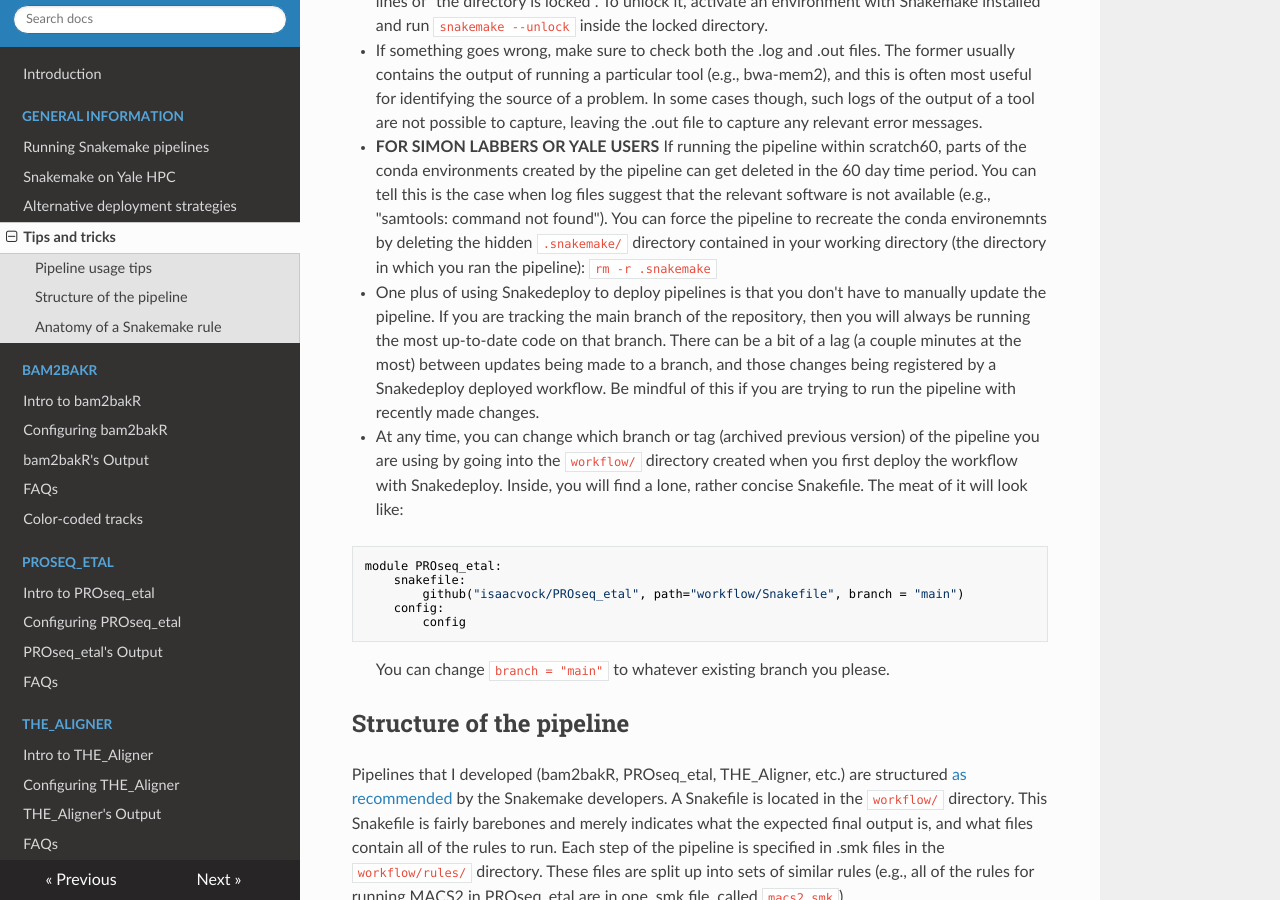
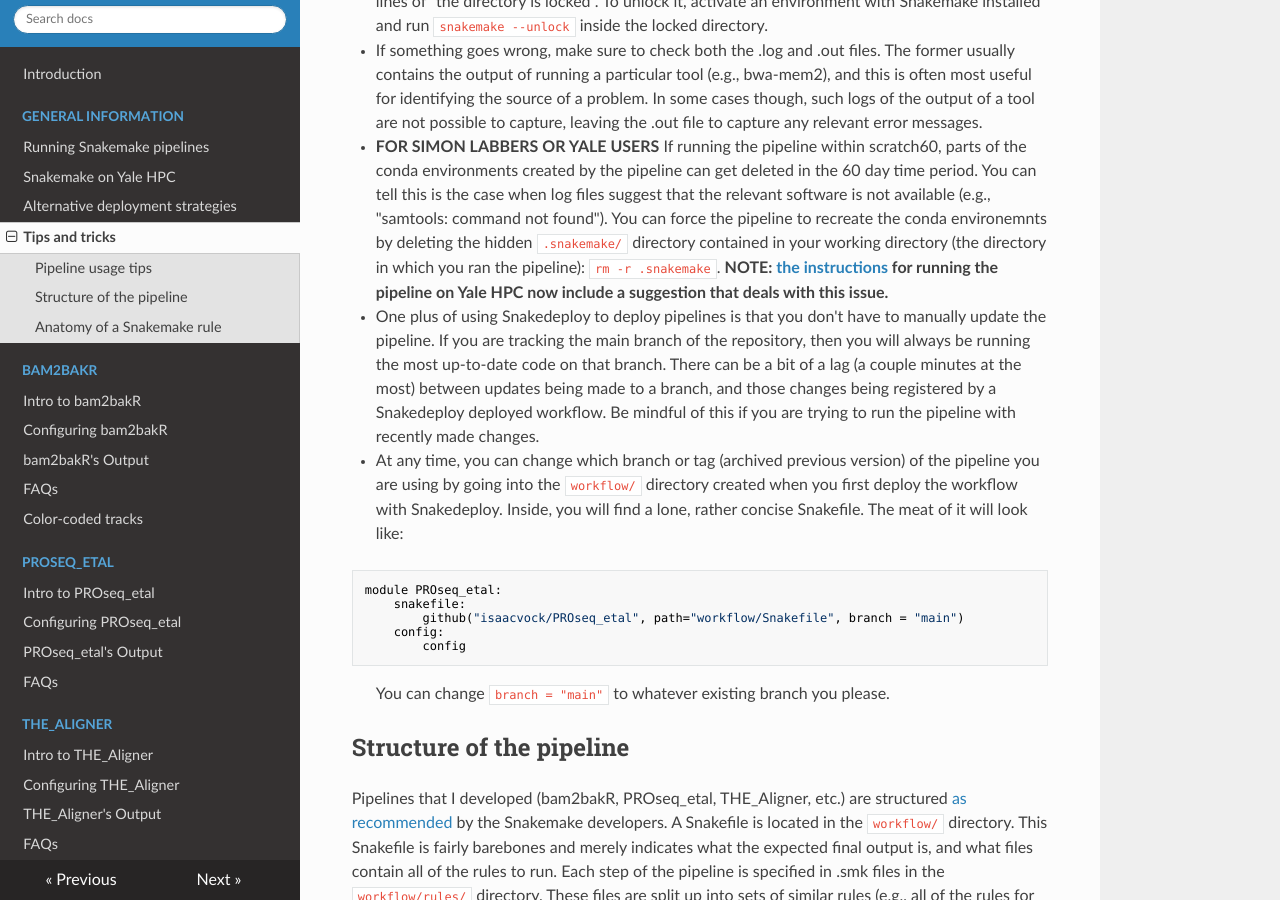
Before and after one commit to isaacvock/PipelineDocs, an MkDocs documentation site: the page built from docs/pragmatism.md, in a window 1280 px wide and 900 px high, scrolled down 466 px. Built offline with MkDocs 1.6.1, drawn with Linux system fonts in a browser that asks for light colours; nearby versions of some CDN libraries.

Commit message:
Draw attention to new suggestion

```diff
--- a/docs/pragmatism.md
+++ b/docs/pragmatism.md
@@ -7,7 +7,7 @@ This page includes some suggestions for how to work with Snakemake pipelines. It
 * Save a copy of your config file along with the output of the pipeline. This can facilitate rerunning the pipeline on datasets you already ran it on once. It also provides a record of the parameters you used for each pipeline run.
 * If the pipeline fails due to time out of a rule, or because you purposely cancelled its jobs prematurely, the directory in which you ran the pipeline can become "locked". You'll know when this happens because trying to rerun the pipeline will yield an error saying something along the lines of "the directory is locked". To unlock it, activate an environment with Snakemake installed and run `snakemake --unlock` inside the locked directory.
 * If something goes wrong, make sure to check both the .log and .out files. The former usually contains the output of running a particular tool (e.g., bwa-mem2), and this is often most useful for identifying the source of a problem. In some cases though, such logs of the output of a tool are not possible to capture, leaving the .out file to capture any relevant error messages.
-* **FOR SIMON LABBERS OR YALE USERS** If running the pipeline within scratch60, parts of the conda environments created by the pipeline can get deleted in the 60 day time period. You can tell this is the case when log files suggest that the relevant software is not available (e.g., "samtools: command not found"). You can force the pipeline to recreate the conda environemnts by deleting the hidden `.snakemake/` directory contained in your working directory (the directory in which you ran the pipeline): `rm -r .snakemake`
+* **FOR SIMON LABBERS OR YALE USERS** If running the pipeline within scratch60, parts of the conda environments created by the pipeline can get deleted in the 60 day time period. You can tell this is the case when log files suggest that the relevant software is not available (e.g., "samtools: command not found"). You can force the pipeline to recreate the conda environemnts by deleting the hidden `.snakemake/` directory contained in your working directory (the directory in which you ran the pipeline): `rm -r .snakemake`. **NOTE: [the instructions](simon.md) for running the pipeline on Yale HPC now include a suggestion that deals with this issue.**
 * One plus of using Snakedeploy to deploy pipelines is that you don't have to manually update the pipeline. If you are tracking the main branch of the repository, then you will always be running the most up-to-date code on that branch. There can be a bit of a lag (a couple minutes at the most) between updates being made to a branch, and those changes being registered by a Snakedeploy deployed workflow. Be mindful of this if you are trying to run the pipeline with recently made changes.
 * At any time, you can change which branch or tag (archived previous version) of the pipeline you are using by going into the `workflow/` directory created when you first deploy the workflow with Snakedeploy. Inside, you will find a lone, rather concise Snakefile. The meat of it will look like:
 
```
